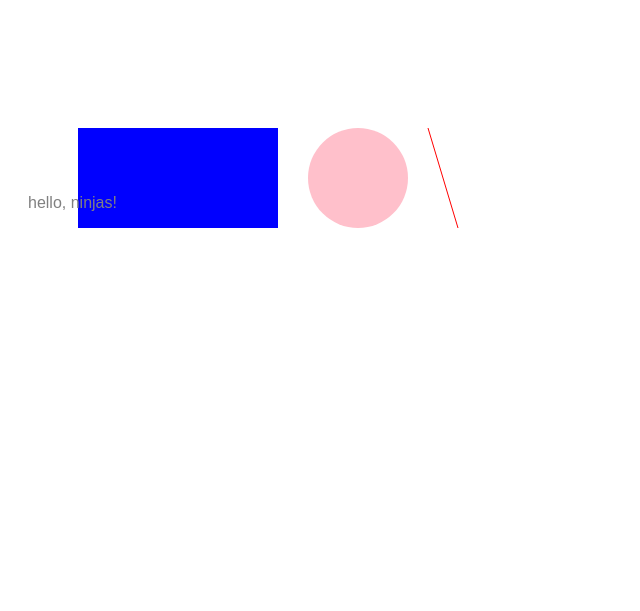
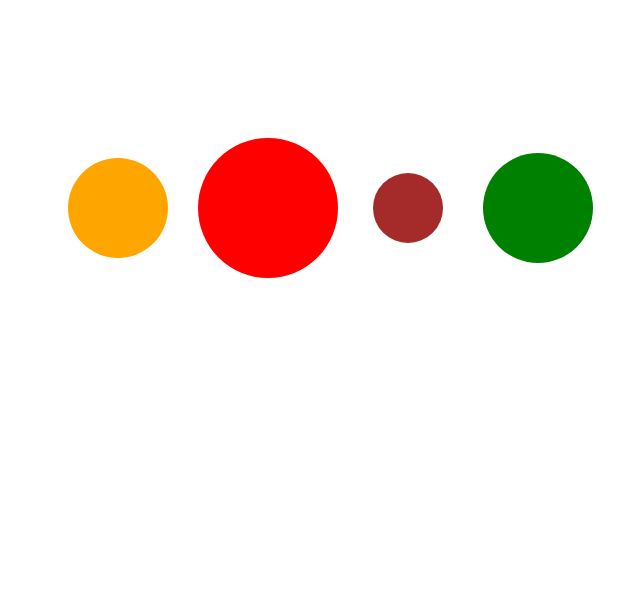
Before and after one commit to paisit04/udemy-d3-firebase, a plain HTML site: page index.html in a window 1280 px wide. Shown: the whole page, without its empty margins (0-640 px from the left). Drawn offline with nearby package versions, Linux system fonts and the light colour scheme.

Commit message:
Section 3: Using Data with D3

```diff
--- a/index.html
+++ b/index.html
@@ -8,7 +8,10 @@
 </head>
 <body>
 
-  <div class="canvas"></div>
+  <div class="canvas">
+    <svg width="600" height="600">
+    </svg>
+  </div>
 
   <script src="https://d3js.org/d3.v5.js"></script>
   <script src="index.js"></script>
--- a/index.js
+++ b/index.js
@@ -1,37 +1,29 @@
-const canvas = d3.select('.canvas');
+const data = [
+  { width: 200, height: 100, fill: 'purple' },
+  { width: 100, height: 60, fill: 'pink' },
+  { width: 50, height: 30, fill: 'red' },
+];
 
-const svg = canvas.append('svg').attr('height', 600).attr('width', 600);
+// select svg container first
+const svg = d3.select('svg');
 
-const group = svg.append('g').attr('transform', 'translate(50, 100)');
+d3.json('planets.json').then((data) => {
+  // Join data to circs
+  const circs = svg.selectAll('circle').data(data);
 
-// append shapes to svg container
-group
-  .append('rect')
-  .attr('width', 200)
-  .attr('height', 100)
-  .attr('fill', 'blue')
-  .attr('x', 20)
-  .attr('y', 20);
+  // add attrs to circs already in the DOM
+  circs
+    .attr('cy', 200)
+    .attr('cx', (d) => d.distance)
+    .attr('r', (d) => d.radius)
+    .attr('fill', (d) => d.fill);
 
-group
-  .append('circle')
-  .attr('r', 50)
-  .attr('cx', 300)
-  .attr('cy', 70)
-  .attr('fill', 'pink');
-
-group
-  .append('line')
-  .attr('x1', 370)
-  .attr('x2', 400)
-  .attr('y1', 20)
-  .attr('y2', 120)
-  .attr('stroke', 'red');
-
-svg
-  .append('text')
-  .attr('x', 20)
-  .attr('y', 200)
-  .attr('fill', 'grey')
-  .text('hello, ninjas!')
-  .style('font-family', 'arial');
+  // append the enter selection to the DOM
+  circs
+    .enter()
+    .append('circle')
+    .attr('cy', 200)
+    .attr('cx', (d) => d.distance)
+    .attr('r', (d) => d.radius)
+    .attr('fill', (d) => d.fill);
+});
--- /dev/null
+++ b/planets.json
@@ -0,0 +1,22 @@
+[
+  {
+    "radius": 50,
+    "distance": 110,
+    "fill": "orange"
+  },
+  {
+    "radius": 70,
+    "distance": 260,
+    "fill": "red"
+  },
+  {
+    "radius": 35,
+    "distance": 400,
+    "fill": "brown"
+  },
+  {
+    "radius": 55,
+    "distance": 530,
+    "fill": "green"
+  }
+]
```
